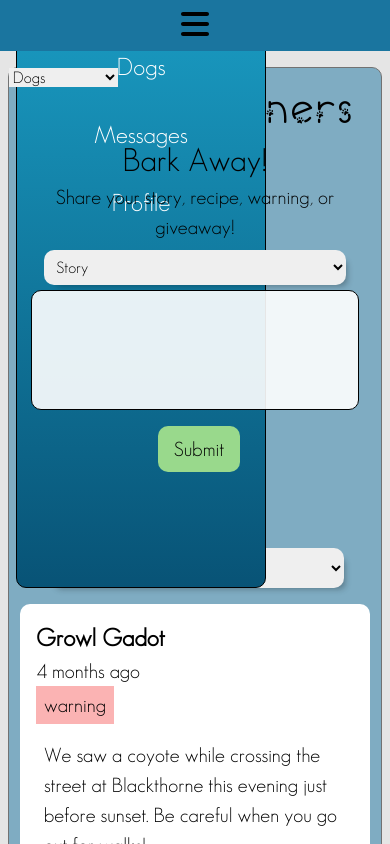
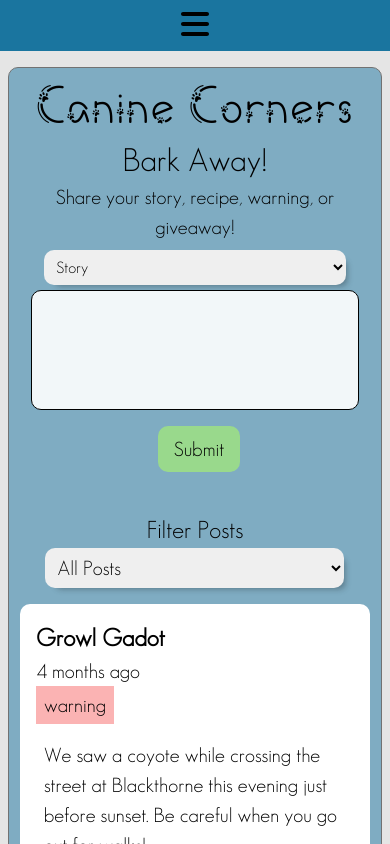
Before and after one commit to timdobranski/canine-corners, a Next.js app: page / in a window 390 px wide. Built offline with nearby package versions, Linux system fonts and the light colour scheme.

Commit message:
Removed sidebars from mobile view

```diff
--- a/app/globals.css
+++ b/app/globals.css
@@ -120,4 +120,9 @@
   .background {
     background-image: none;
   }
+  @media (max-width: 768px) {
+    .sidebarLeftWrapper, .sidebarRightWrapper {
+      display: none;
+    }
+  }
 }
--- a/app/page.js
+++ b/app/page.js
@@ -1,21 +1,37 @@
+'use client';
+
 import Image from 'next/image'
 import ComposePost from './components/ComposePost/ComposePost';
 import SidebarLeft from './components/SidebarLeft/SidebarLeft';
 import SidebarRight from './components/SidebarRight/SidebarRight';
 import Feed from './components/Feed/Feed';
+import { useState } from 'react';
 
 export default function Home() {
+  // States to manage the visibility of sidebars
+  const [showLeftSidebar, setShowLeftSidebar] = useState(true);
+  const [showRightSidebar, setShowRightSidebar] = useState(true);
+
   return (
     <>
-      <div className='appContent'>
-      <h1 className='title'>Canine Corners</h1>
-      <SidebarLeft />
+      <div className={'appContent'}>
+        <h1 className='title'>Canine Corners</h1>
+
+        {showLeftSidebar && (
+          <div className='sidebarLeftWrapper'>
+            <SidebarLeft />
+          </div>
+        )}
+
         <ComposePost />
         <Feed />
-      <SidebarRight />
+
+        {showRightSidebar && (
+          <div className='sidebarRightWrapper'>
+            <SidebarRight />
+          </div>
+        )}
       </div>
     </>
-
-
-  )
+  );
 }
```
